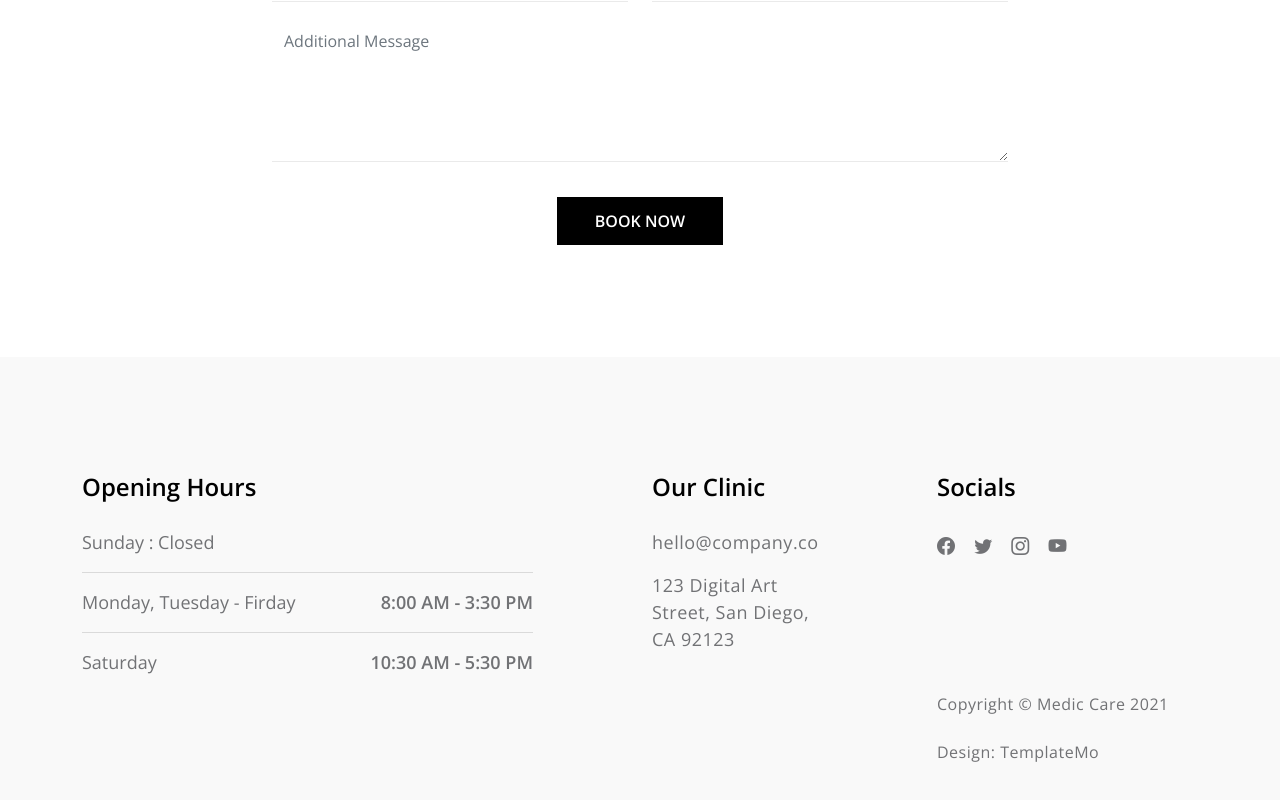
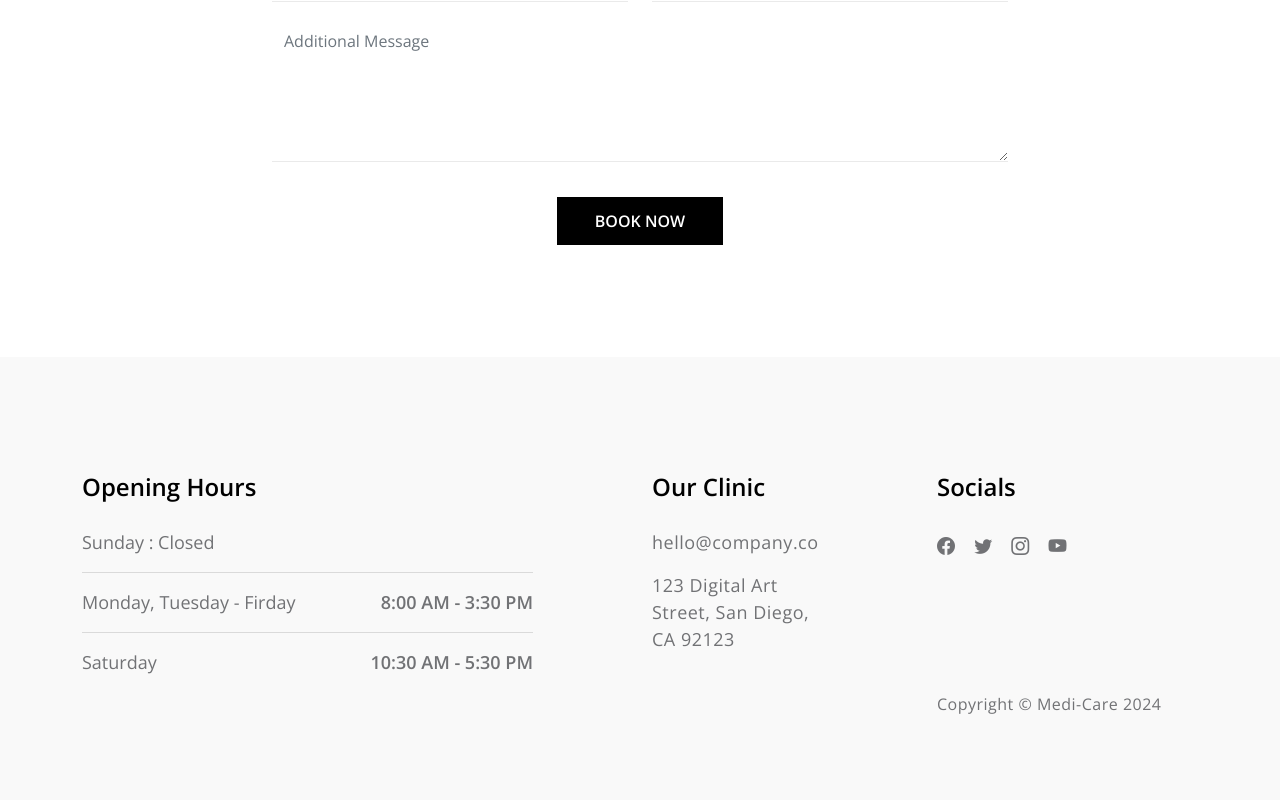
Before and after one commit to MWahhabMirzaVectorLabsFZELLC/medi_care, a plain HTML site: page index.html in a window 1280 px wide. Shown: the part 4102-4902 px from the top of the page. Drawn offline with nearby package versions, Linux system fonts and the light colour scheme.

Commit message:
Update index.html

```diff
--- a/index.html
+++ b/index.html
@@ -7,7 +7,7 @@
         <meta name="description" content="">
         <meta name="author" content="">
 
-        <title>Medic Care</title>
+        <title>Medi-Care</title>
 
         <!-- CSS FILES -->
         <link rel="preconnect" href="https://fonts.googleapis.com">
@@ -25,13 +25,7 @@
         <link href="css/owl.theme.default.min.css" rel="stylesheet">
 
         <link href="css/templatemo-medic-care.css" rel="stylesheet">
-<!--
 
-TemplateMo 566 Medic Care
-
-https://templatemo.com/tm-566-medic-care
-
--->
     </head>
 
     <body id="top">
@@ -461,8 +455,8 @@ https://templatemo.com/tm-566-medic-care
                     </div>
 
                     <div class="col-lg-3 col-12 ms-auto mt-4 mt-lg-0">
-                        <p class="copyright-text">Copyright © Medic Care 2021
-                        <br><br>Design: <a href="https://templatemo.com" target="_parent">TemplateMo</a></p>
+                        <p class="copyright-text">Copyright © Medi-Care 2024
+
                     </div>
 
                 </div>
@@ -475,12 +469,7 @@ https://templatemo.com/tm-566-medic-care
         <script src="js/owl.carousel.min.js"></script>
         <script src="js/scrollspy.min.js"></script>
         <script src="js/custom.js"></script>
-<!--
 
-TemplateMo 566 Medic Care
 
-https://templatemo.com/tm-566-medic-care
-
--->
     </body>
 </html>
```
Also changed, not shown: 1 other file.
